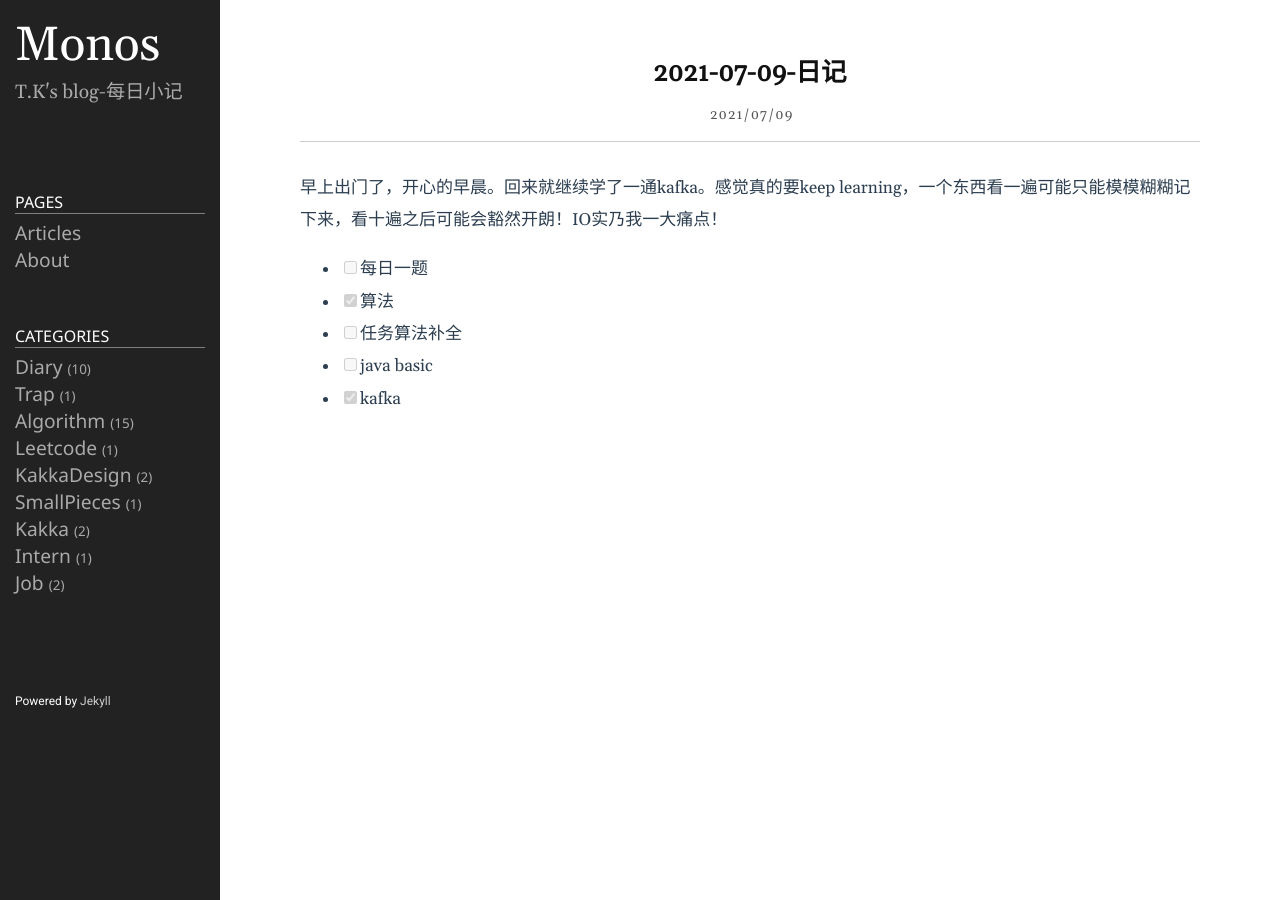
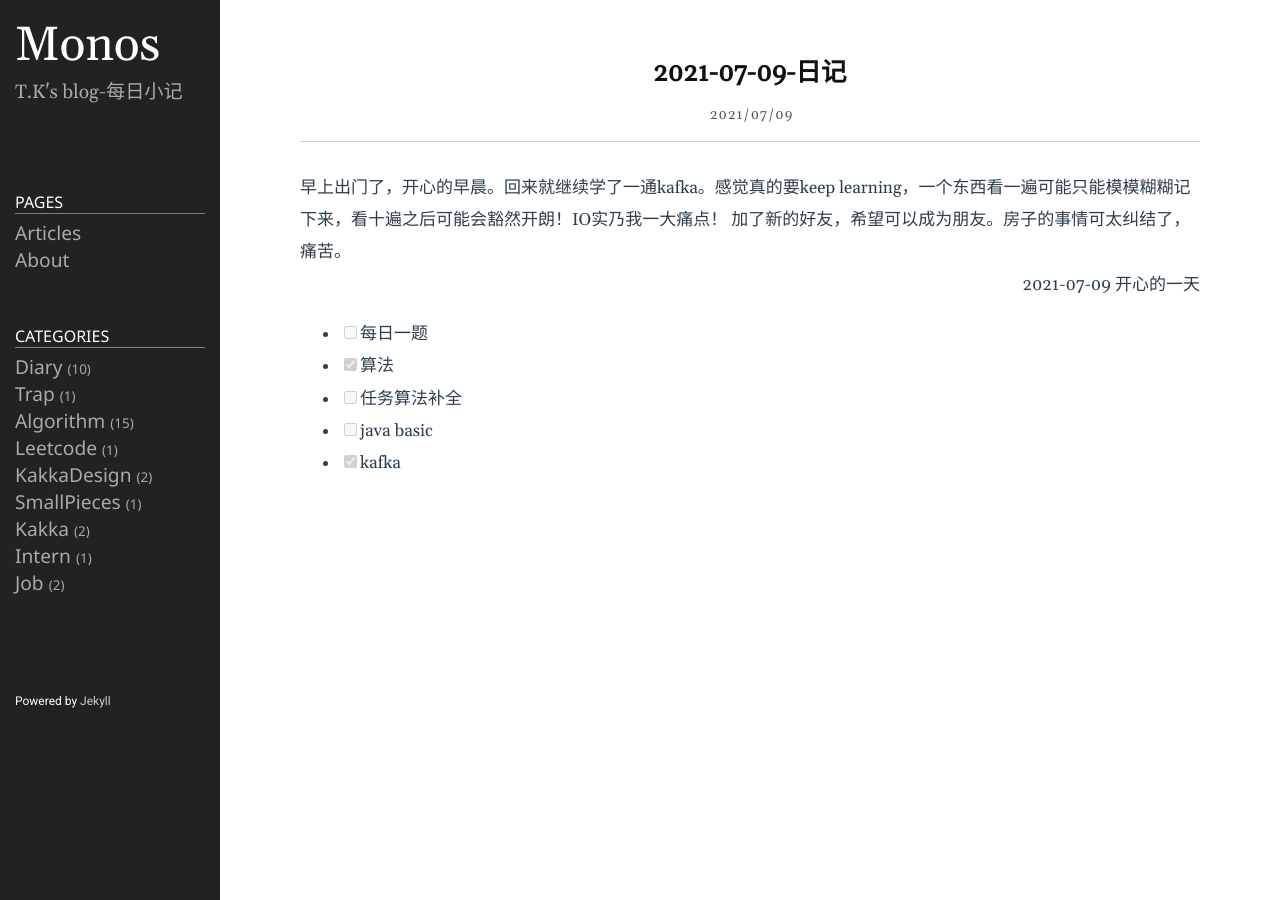
Before and after one commit to Taunk714/Taunk.github.io, a Jekyll site: the page built from _posts/2021-07-09-日记.md, in a window 1280 px wide. Built offline with Jekyll 4.4.1, drawn with Linux system fonts in a browser that asks for light colours.

Commit message:
修改文件: _posts/2021-07-09-日记.md

```diff
--- a/_posts/2021-07-09-日记.md
+++ b/_posts/2021-07-09-日记.md
@@ -9,6 +9,10 @@ image: 1.jpg
 preview: 1
 ---
 早上出门了，开心的早晨。回来就继续学了一通kafka。感觉真的要keep learning，一个东西看一遍可能只能模模糊糊记下来，看十遍之后可能会豁然开朗！IO实乃我一大痛点！
+加了新的好友，希望可以成为朋友。房子的事情可太纠结了，痛苦。
+<p align="right">
+2021-07-09 开心的一天
+</p>
 
 - [ ] 每日一题
 - [x] 算法
```
